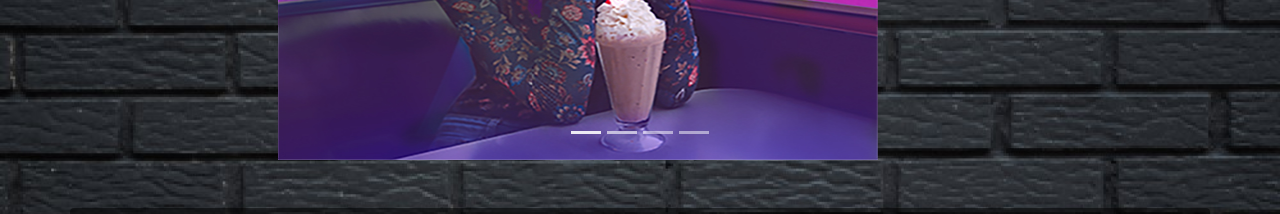
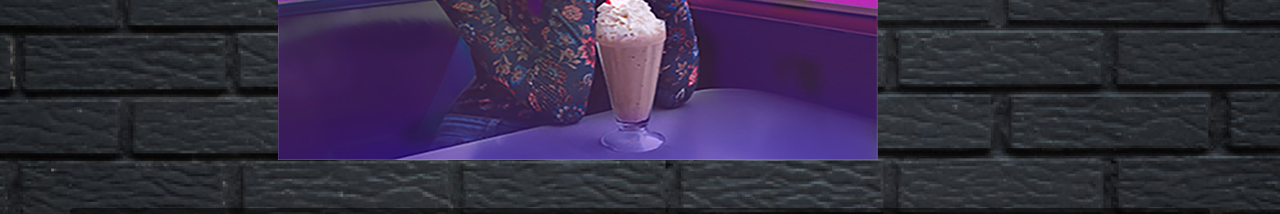
Before and after one commit to adriennetriplett/DairyDive, a plain HTML site: page index.html in a window 1280 px wide. Shown: the part 1160-1374 px from the top of the page. Drawn offline with nearby package versions, Linux system fonts and the light colour scheme.

Commit message:
removed indicators from carousel

```diff
--- a/index.html
+++ b/index.html
@@ -18,12 +18,6 @@
 	</nav>
 	<div class="container my-5">
 		<div id="carouselExampleIndicators" class="carousel slide" data-ride="carousel">
-			<ol class="carousel-indicators">
-				<li data-target="#carouselExampleIndicators" data-slide-to="0" class="active"></li>
-				<li data-target="#carouselExampleIndicators" data-slide-to="1"></li>
-				<li data-target="#carouselExampleIndicators" data-slide-to="2"></li>
-				<li data-target="#carouselExampleIndicators" data-slide-to="3"></li>
-			</ol>
 			<div class="carousel-inner center">
 				<div class="carousel-item active img-fluid">
 					<img src="images/milkshakebreak.jpg" class="d-block mx-auto responsive" alt="Let's Take A Milkshake Break">
```
